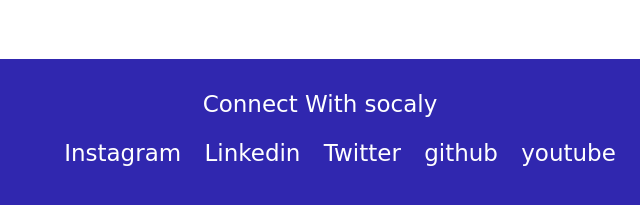
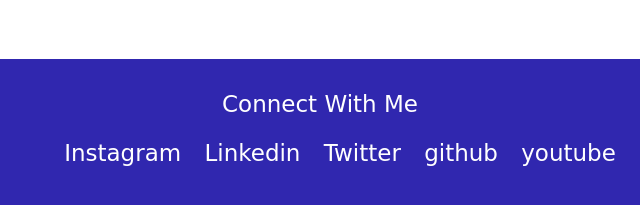
Before and after one commit to aviranjan07/Aviranjan-Portfolio-website, a plain HTML site: page neoGprojects.html in a window 1280 px wide. Shown: the part 2537-2742 px from the top of the page, 320-960 px from the left. Drawn offline with Linux system fonts and the light colour scheme; a web font is replaced by a local one.

Commit message:
update neog

```diff
--- a/neoGprojects.html
+++ b/neoGprojects.html
@@ -149,7 +149,7 @@
 
      <!-- footer section  -->
     <footer class="footer">
-        <div class="footer-header">Connect With socaly </div>
+        <div class="footer-header">Connect With Me </div>
         <ul class="social-links">
             <li class="list-inline">
                 <a class="link" href="https://www.instagram.com/aviranjan07/">Instagram</a>
```
